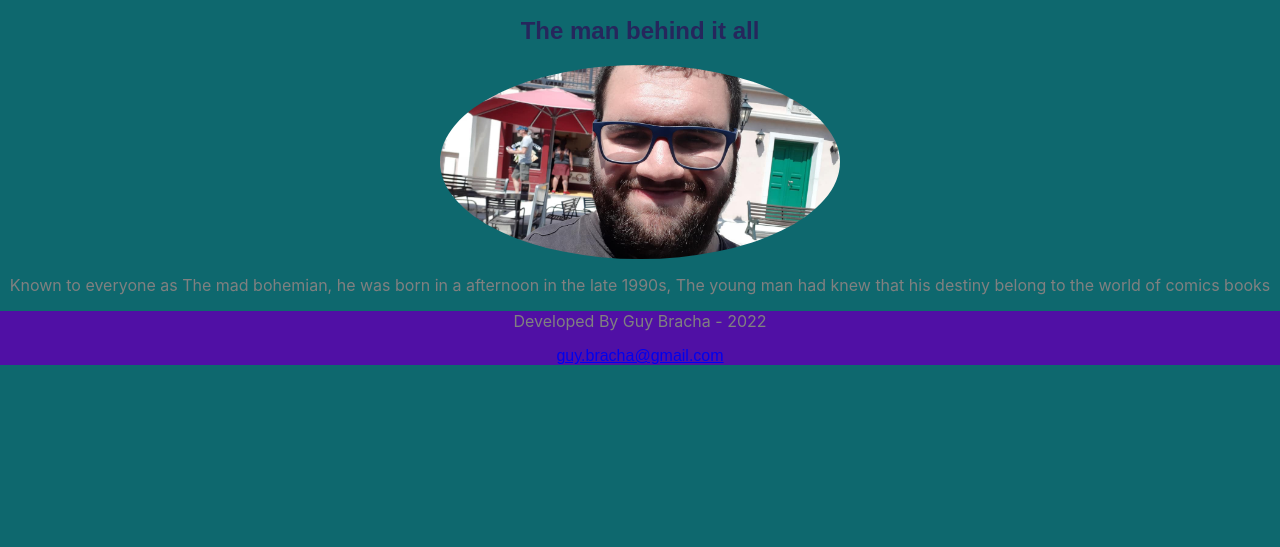
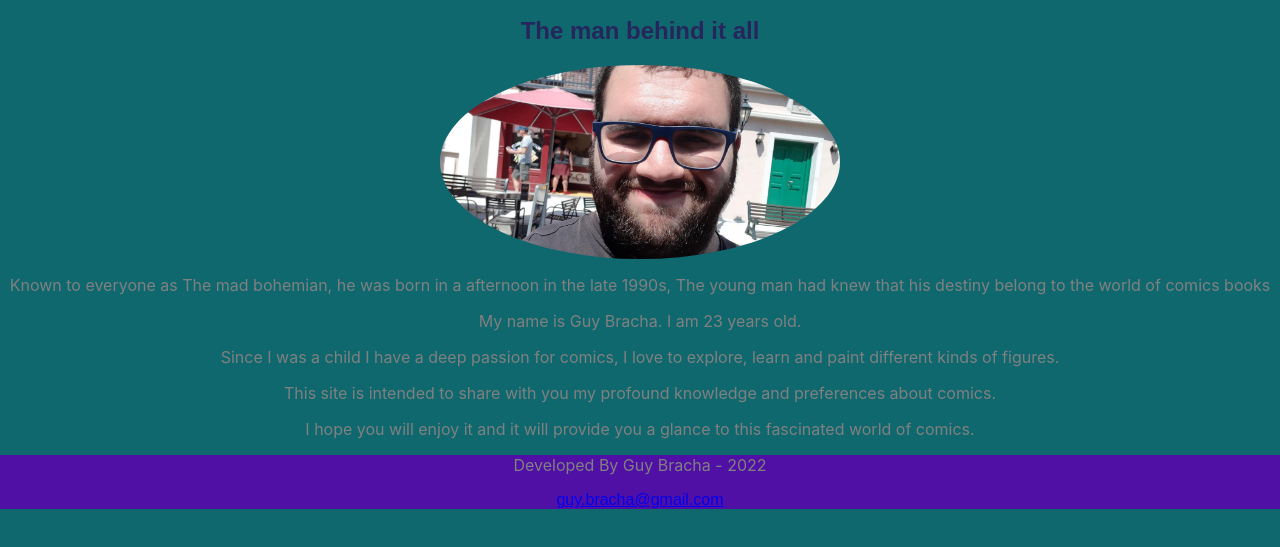
Before and after one commit to guybracha/Sociamics, a plain HTML site: page Author.html in a window 1280 px wide. Shown: the part 147-694 px from the top of the page. Drawn offline with Linux system fonts and the light colour scheme.

Commit message:
adding details

```diff
--- a/Author.html
+++ b/Author.html
@@ -38,6 +38,10 @@ img {
         <h2>The man behind it all</h2>
         <img src="jpg/author.jpg" alt="The site's creator" width="400" height="auto">
         <p>Known to everyone as The mad bohemian, he was born in a afternoon in the late 1990s, The young man had knew that his destiny belong to the world of comics books</p>
+        <p>My name is Guy Bracha. I am 23 years old.</p>
+        <p>Since I was a child I have a deep passion for comics, I love to explore, learn and paint different kinds of figures.</p>
+        <p>This site is intended to share with you my profound knowledge and preferences about comics.</p>
+        <p>I hope you will enjoy it and it will provide you a glance to this fascinated world of comics.</p>
     </body>
     <footer>
         <p>Developed By Guy Bracha - 2022</p>
```
